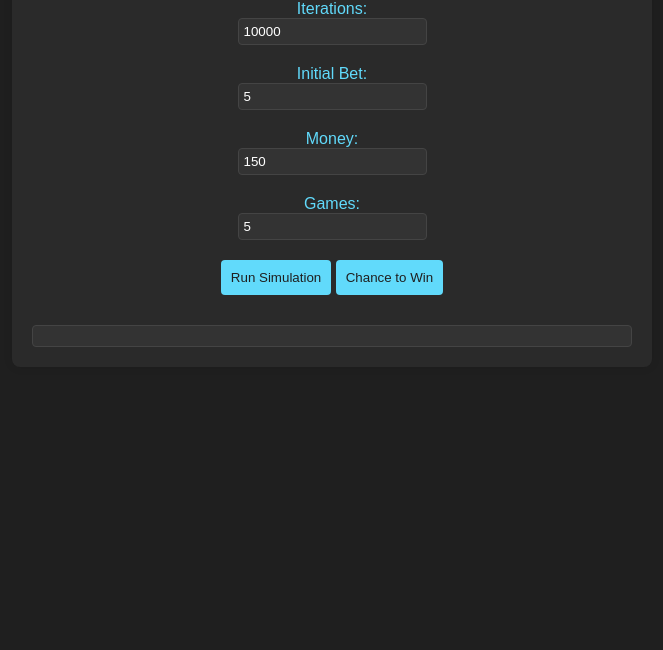
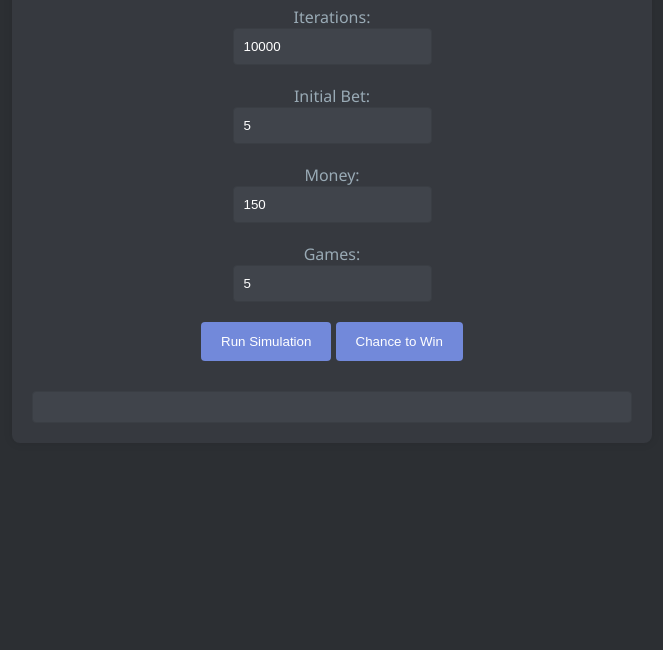
Before and after one commit to Kataman7/martingale, a plain HTML site: page index.html in a window 1280 px wide. Shown: the part 150-800 px from the top of the page, without its empty margins (308-971 px from the left). Drawn offline with Linux system fonts and the light colour scheme.

Commit message:
fin projet

```diff
--- a/styles.css
+++ b/styles.css
@@ -1,7 +1,7 @@
 body {
-    font-family: Arial, sans-serif;
+    font-family: 'Segoe UI', Tahoma, Geneva, Verdana, sans-serif;
     text-align: center;
-    background-color: #1f1f1f; /* Fond sombre */
+    background-color: #2C2F33; /* Fond sombre Discord */
     color: #fff; /* Texte clair */
     margin: 0;
     padding: 0;
@@ -10,51 +10,51 @@ body {
 #container {
     max-width: 600px;
     margin: 50px auto;
-    background-color: #2a2a2a; /* Fond du conteneur sombre */
+    background-color: #36393F; /* Fond du conteneur sombre Discord */
     padding: 20px;
     border-radius: 8px;
     box-shadow: 0 0 10px rgba(0, 0, 0, 0.1);
 }
 
 h1 {
-    color: #61dafb; /* Bleu clair */
+    color: #7289DA; /* Violet Discord */
 }
 
 label {
     display: block;
     margin-top: 10px;
-    color: #61dafb; /* Bleu clair */
+    color: #99AAB5; /* Gris-bleu Discord */
 }
 
 input {
-    padding: 5px;
+    padding: 10px;
     margin-bottom: 10px;
-    background-color: #333; /* Fond du champ de saisie sombre */
+    background-color: #40444B; /* Fond du champ de saisie sombre Discord */
     color: #fff; /* Texte clair */
-    border: 1px solid #444; /* Bordure sombre */
+    border: 1px solid #3A3E44; /* Bordure sombre Discord */
     border-radius: 4px;
 }
 
 button {
-    padding: 10px;
+    padding: 12px 20px;
     margin: 10px 0;
-    background-color: #61dafb; /* Bleu clair */
-    color: #1f1f1f; /* Texte sombre */
+    background-color: #7289DA; /* Violet Discord */
+    color: #fff; /* Texte clair */
     border: none;
     border-radius: 4px;
     cursor: pointer;
 }
 
 button:hover {
-    background-color: #4fa3d1; /* Bleu légèrement plus foncé au survol */
+    background-color: #677BC4; /* Violet légèrement plus foncé au survol */
 }
 
 span.positive {
-    color: #4CAF50; /* Vert */
+    color: #43B581; /* Vert Discord */
 }
 
 span.negative {
-    color: #FF5252; /* Rouge */
+    color: #F04747; /* Rouge Discord */
 }
 
 #output {
@@ -62,9 +62,9 @@ span.negative {
     white-space: pre-line;
     text-align: left;
     margin-top: 20px;
-    padding: 10px;
-    background-color: #333; /* Fond de la zone de sortie sombre */
-    border: 1px solid #444; /* Bordure sombre */
+    padding: 15px;
+    background-color: #40444B; /* Fond de la zone de sortie sombre Discord */
+    border: 1px solid #3A3E44; /* Bordure sombre Discord */
     border-radius: 4px;
     color: #fff; /* Texte clair */
 }
```
